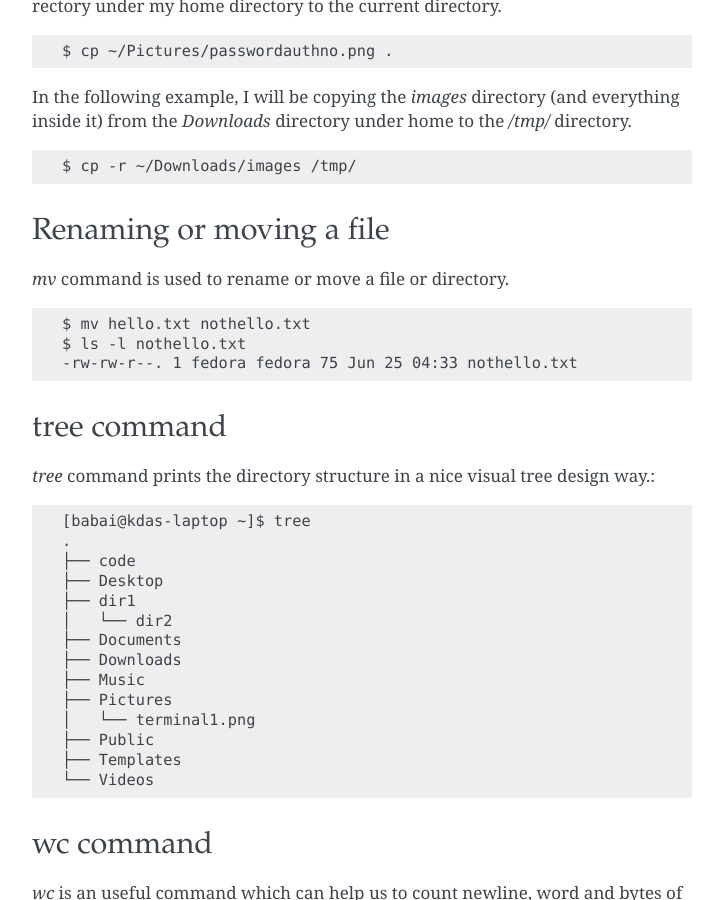
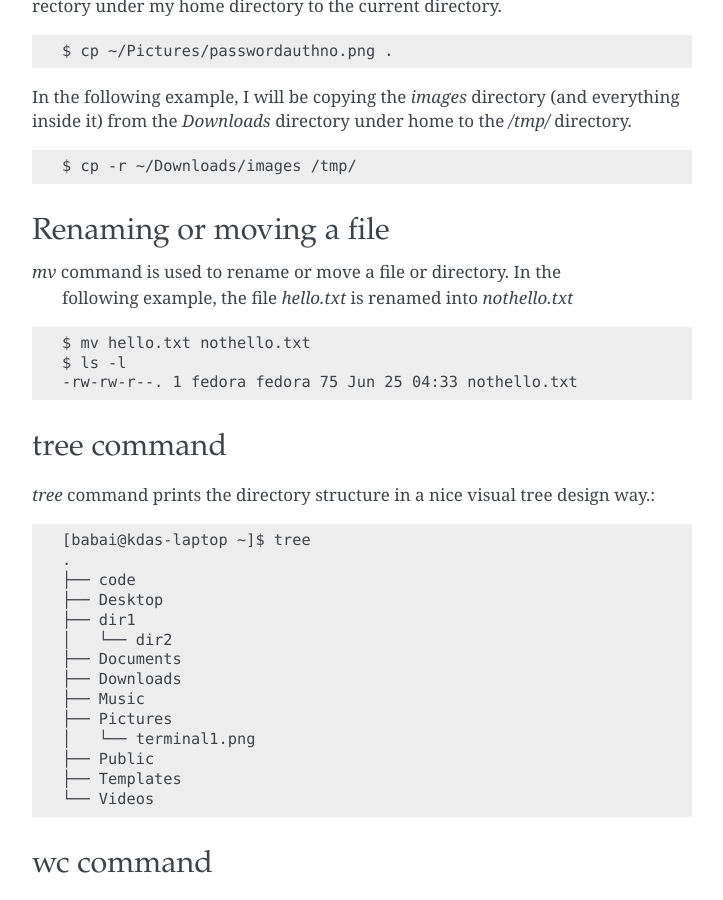
Before and after one commit to kushaldas/lym, a Sphinx documentation site: the page built from docs/startingcommands.rst, in a window 1280 px wide and 900 px high, scrolled down 4427 px. Shown: the whole window, without its empty margins (388-1111 px from the left). Built offline with Sphinx 7.4.7, drawn with Linux system fonts in a browser that asks for light colours; a script that is not in the unit is left out.

Commit message:
Adds an example for mv

```diff
--- a/docs/startingcommands.rst
+++ b/docs/startingcommands.rst
@@ -221,12 +221,14 @@ to the */tmp/* directory.
 Renaming or moving a file
 --------------------------
 
-*mv* command is used to rename or move a file or directory.
+*mv* command is used to rename or move a file or directory. In the
+ following example, the file *hello.txt* is renamed into
+ *nothello.txt*
 
 ::
 
     $ mv hello.txt nothello.txt
-    $ ls -l nothello.txt
+    $ ls -l
     -rw-rw-r--. 1 fedora fedora 75 Jun 25 04:33 nothello.txt
 
 tree command
```
